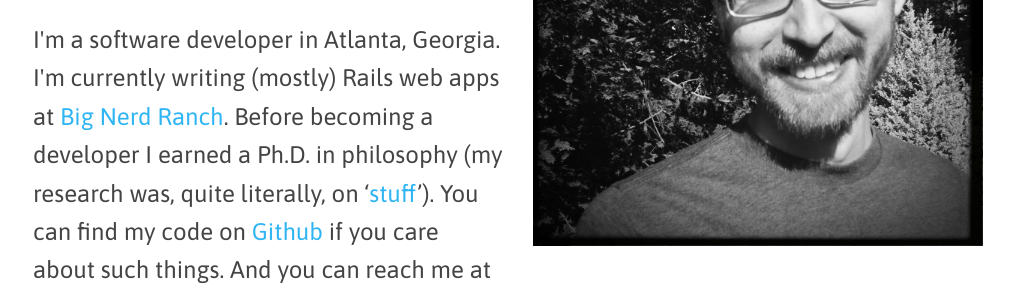
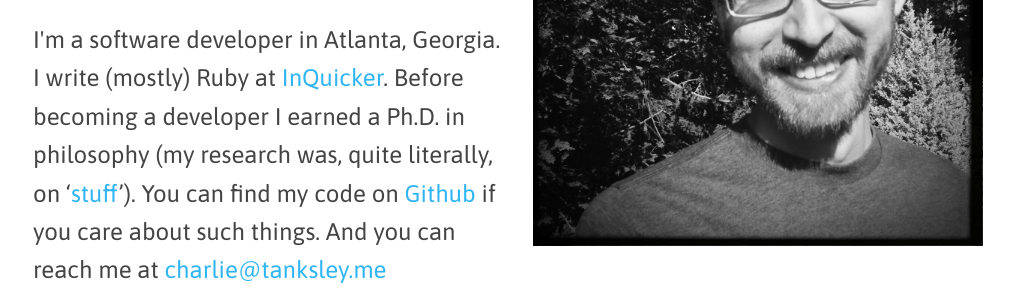
Before and after one commit to charlietanksley/charlietanksley.github.io, a website: page index.html in a window 1280 px wide. Shown: the part 304-602 px from the top of the page, without its empty margins (122-1136 px from the left). Drawn offline with Linux system fonts and the light colour scheme.

Commit message:
I work at InQuicker now

```diff
--- a/index.html
+++ b/index.html
@@ -22,11 +22,11 @@
         </div>
         <div class="blurb">
           <p>
-            I'm a software developer in Atlanta, Georgia.  I'm
-            currently writing (mostly) Rails web apps
-            at <a href="http://www.bignerdranch.com">Big Nerd
-            Ranch</a>.  Before becoming a developer I earned a
-            Ph.D. in philosophy (my research was, quite literally, on
+            I'm a software developer in Atlanta, Georgia.  I write
+            (mostly) Ruby
+            at <a href="https://inquicker.com">InQuicker</a>.
+            Before becoming a developer I earned a Ph.D. in philosophy
+            (my research was, quite literally, on
             &lsquo;<a href="http://philpapers.org/rec/TANTMC">stuff</a>&rsquo;).
             You can find my code
             on <a href="https://github.com/charlietanksley">Github</a>
```
